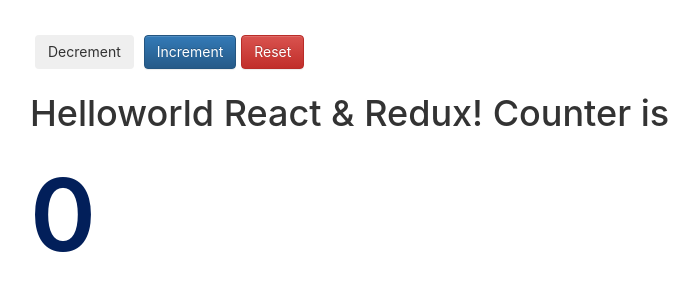
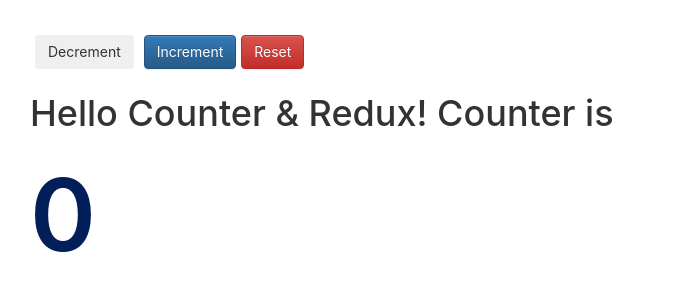
Before and after one commit to shaikhAli/indiacart, a React (Create React App) app: page / in a window 1280 px wide. Shown: the top 300 px of the page, without its empty margins (40-739 px from the left). Built offline with nearby package versions, Linux system fonts and the light colour scheme.

Commit message:
Added counter as seperate counter.js file

```diff
--- /dev/null
+++ b/src/components/Counter.js
@@ -0,0 +1,31 @@
+import React from 'react';
+import { connect } from 'react-redux';
+
+
+const mapStateToProps = state => {
+    return {
+        count: state
+    }
+}
+
+const mapDispatchToProps = dispatch => {
+    return {
+        handleIncrementClick: () => dispatch({ type: 'INCREMENT' }),
+        handleDecrementClick: () => dispatch({ type: 'DECREMENT' }),
+        handleResetClick: () => dispatch({ type: 'RESET' })
+    }
+}
+
+const Counter = ({ count, handleIncrementClick, handleDecrementClick, handleResetClick }) => {
+    return (
+        <div className='container'>
+            <button type="button" className="btn btn-secondary button" onClick={handleDecrementClick}>Decrement</button>
+            <button type="button" className="btn btn-primary button" onClick={handleIncrementClick}>Increment</button>
+            <button type="button" className="btn btn-danger" onClick={handleResetClick}>Reset</button>
+            <h1>Hello Counter & Redux! Counter is </h1>
+            <p><span className='counter-text'>{count}</span></p>
+        </div>
+    )
+}
+
+export default connect(mapStateToProps, mapDispatchToProps)(Counter);
--- a/src/index.js
+++ b/src/index.js
@@ -5,8 +5,9 @@
 import reportWebVitals from './reportWebVitals';
 import { Provider } from 'react-redux';
 import { createStore } from 'redux';
-import App from './App';
-import countReducer from './config/Reducer'
+import App from './components/App';
+import Counter from './components/Counter'
+import countReducer from './reducers/CounterReducer'
 
 
 let store = createStore(countReducer);
@@ -14,7 +15,8 @@
 ReactDOM.render(
   <React.StrictMode>
     <Provider store={store}>
-      <App />
+      {/* <App /> */}
+      <Counter />
     </Provider>
   </React.StrictMode>,
   document.getElementById('root')
```
Also changed, not shown: src/components/App.js (renamed from src/App.js, +4 -7 lines), src/components/App.scss (renamed from src/App.scss), src/reducers/CounterReducer.js (renamed from src/config/Reducer.js), 1 other file (tests, documents, lock files or other folders).
